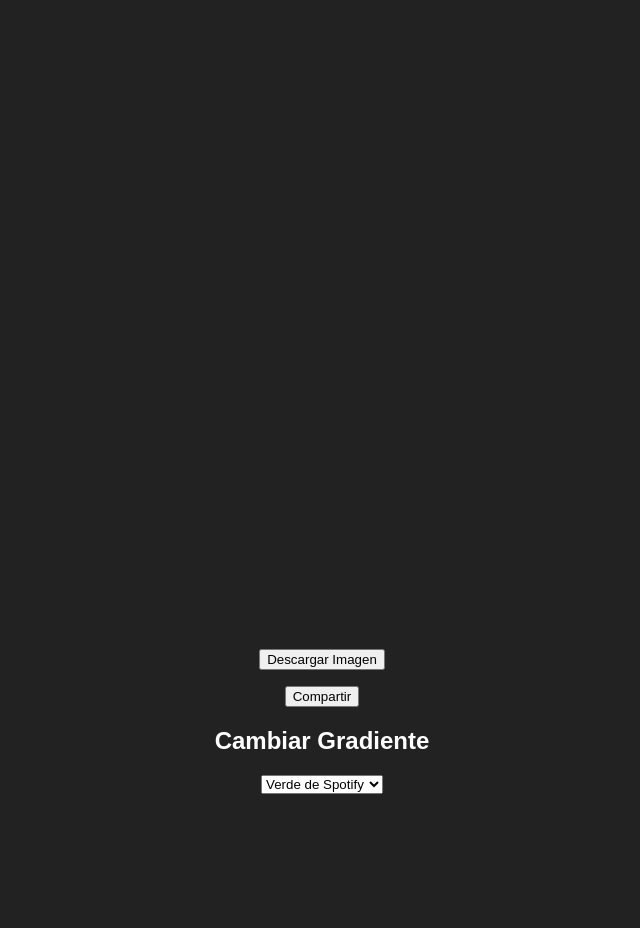
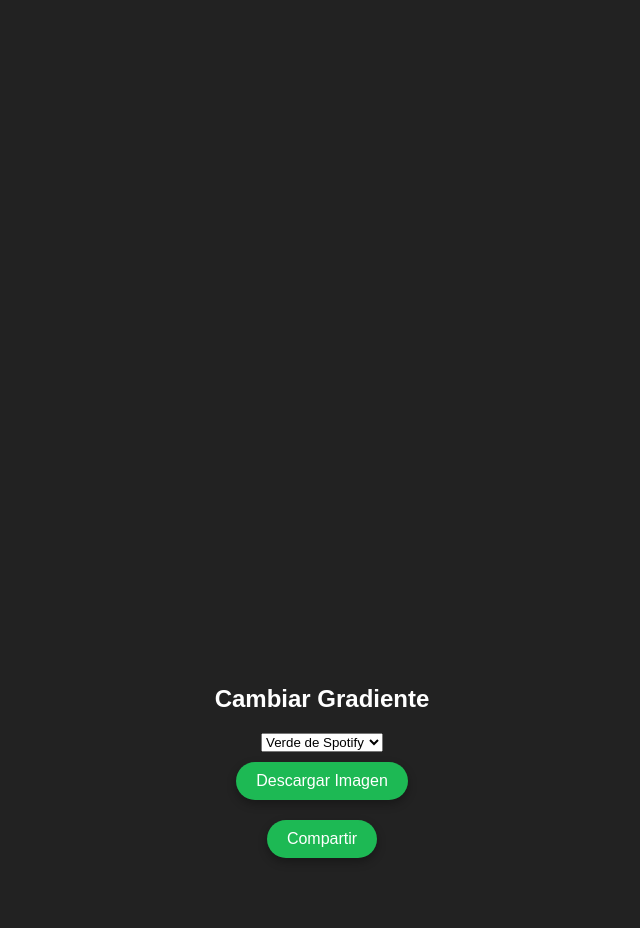
Before and after one commit to donblasep/Statvify, a website: page public/vinylfive.html in a window 1280 px wide. Shown: the part 87-1015 px from the top of the page, without its empty margins (318-958 px from the left). Before the commit the page ends 881 px from the top, so only its background shows below. Drawn offline with nearby package versions, Linux system fonts and the light colour scheme; no server answers.

Commit message:
instagram stories btn

```diff
--- a/package.json
+++ b/package.json
@@ -7,7 +7,7 @@
     "express": "^4.21.1"
   },
   "scripts": {
-    "start": "node server.js"
-
+    "start": "node server.js",
+    "dev": "nodemon server.js"
   }
 }
--- a/public/vinylfive.html
+++ b/public/vinylfive.html
@@ -6,6 +6,7 @@
     <meta name="viewport" content="width=device-width, initial-scale=1" />
 
     <title>Top 8 Álbumes</title>
+    <script src="https://ajax.googleapis.com/ajax/libs/jquery/3.7.1/jquery.min.js"></script>
     <style>
         body {
             text-align: center;
@@ -14,13 +15,49 @@
             font-family: Arial, sans-serif;
             margin: 0;
             padding: 0;
+            transition: background-color 0.5s ease;
+            display: flex;
+            flex-direction: column;
+            align-items: center;
+            justify-content: center;
+            min-height: 100vh;
+        }
+
+        h1 {
+            font-size: 2.5rem;
+            margin-bottom: 20px;
+        }
+
+        #gradient-panel {
+            margin: 20px 0;
+            display: flex;
+            flex-direction: column;
+            align-items: center;
+        }
+
+        button {
+            background-color: #1DB954;
+            color: white;
+            border: none;
+            border-radius: 25px;
+            padding: 10px 20px;
+            font-size: 1rem;
+            cursor: pointer;
+            transition: background-color 0.3s ease, transform 0.3s ease;
+            margin: 10px;
+            box-shadow: 0 4px 10px rgba(0, 0, 0, 0.3);
+        }
+
+        button:hover {
+            background-color: #1AAE3A;
+            transform: translateY(-2px);
         }
 
         #albums-container {
-            margin-bottom: 20px;
-            display: flex;
-            flex-wrap: wrap;
-            justify-content: center;
+            display: grid;
+            grid-template-columns: repeat(auto-fill, minmax(120px, 1fr));
+            gap: 15px;
+            margin: 20px 0;
         }
 
         .album {
@@ -30,6 +67,11 @@
             text-align: center;
             max-width: 120px;
             flex: 1 1 auto;
+            transition: transform 0.3s ease;
+        }
+
+        .album:hover {
+            transform: scale(1.05);
         }
 
         .album img {
@@ -53,11 +95,6 @@
             canvas {
                 width: 80%;
             }
-        }
-
-        button {
-            display: block;
-            margin: 1rem auto;
         }
 
         /* Estilos para el skeleton element */
@@ -95,8 +132,6 @@
     <div class="skeleton"></div> <!-- Skeleton element para el canvas -->
     <canvas id="wrappedCanvas" width="720" height="1280" style="display: none;"></canvas>
     <!-- Ocultar el canvas inicialmente -->
-    <button onclick="downloadCanvas()">Descargar Imagen</button>
-    <button onclick="shareCanvas()">Compartir</button>
 
     <div id="gradient-panel">
         <h2>Cambiar Gradiente</h2>
@@ -107,7 +142,11 @@
             <option value="3">Negro Oscuro</option>
             <option value="4">Amarillo</option>
         </select>
+        <button onclick="downloadCanvas()">Descargar Imagen</button>
+        <button onclick="shareCanvas()">Compartir</button>
     </div>
+
+    <div id="albums-container"></div> <!-- Contenedor para los álbumes -->
 
     <script>
 
@@ -295,22 +334,13 @@
             const canvas = document.getElementById('wrappedCanvas');
             const imageUrl = canvas.toDataURL('image/png');
 
-            if (navigator.canShare && navigator.canShare({ files: [new File([imageUrl], 'wrapped-2024.png', { type: 'image/png' })] })) {
-                navigator.share({
-                    title: 'Tus clásicos de Spotify',
-                    text: 'Mira mis álbums favoritos!',
-                    files: [new File([imageUrl], 'wrapped-2024.png', { type: 'image/png' })],
-                }).then(() => {
-                    console.log('¡Contenido compartido!');
-                    isSharing = false;  // Marca el fin del proceso de compartir
-                }).catch((error) => {
-                    console.error('Error al compartir:', error);
-                    isSharing = false;  // Marca el fin del proceso de compartir en caso de error
-                });
-            } else {
-                alert('El compartir no es soportado en tu dispositivo.');
-                isSharing = false;  // Marca el fin del proceso de compartir si no es compatible
-            }
+            // Create a link to share on Instagram Stories
+            const instagramShareUrl = `instagram-stories://share?backgroundImage=${encodeURIComponent(imageUrl)}`;
+
+            // Open the Instagram share link
+            window.open(instagramShareUrl, '_blank');
+
+            isSharing = false;  // Marca el fin del proceso de compartir
         }
 
         function changeGradient(selectedIndex) {
--- a/server.js
+++ b/server.js
@@ -56,7 +56,7 @@ app.get('/callback', async (req, res) => {
         });
 
         const port = PORT || 3000;
-        const baseUrl = req.hostname === 'localhost' ? `http://localhost:${port}` : `https://${req.hostname}`;
+        const baseUrl = req.hostname === 'localhost' || req.hostname === '192.168.0.11' ? `http://${req.hostname}:${port}` : `http://${req.hostname}`;
         res.redirect(`${baseUrl}/8vinyl`);
     } catch (error) {
         console.error('Error obteniendo el token:', error.message);
```
Also changed, not shown: public/index.html (+2 -0 lines).
